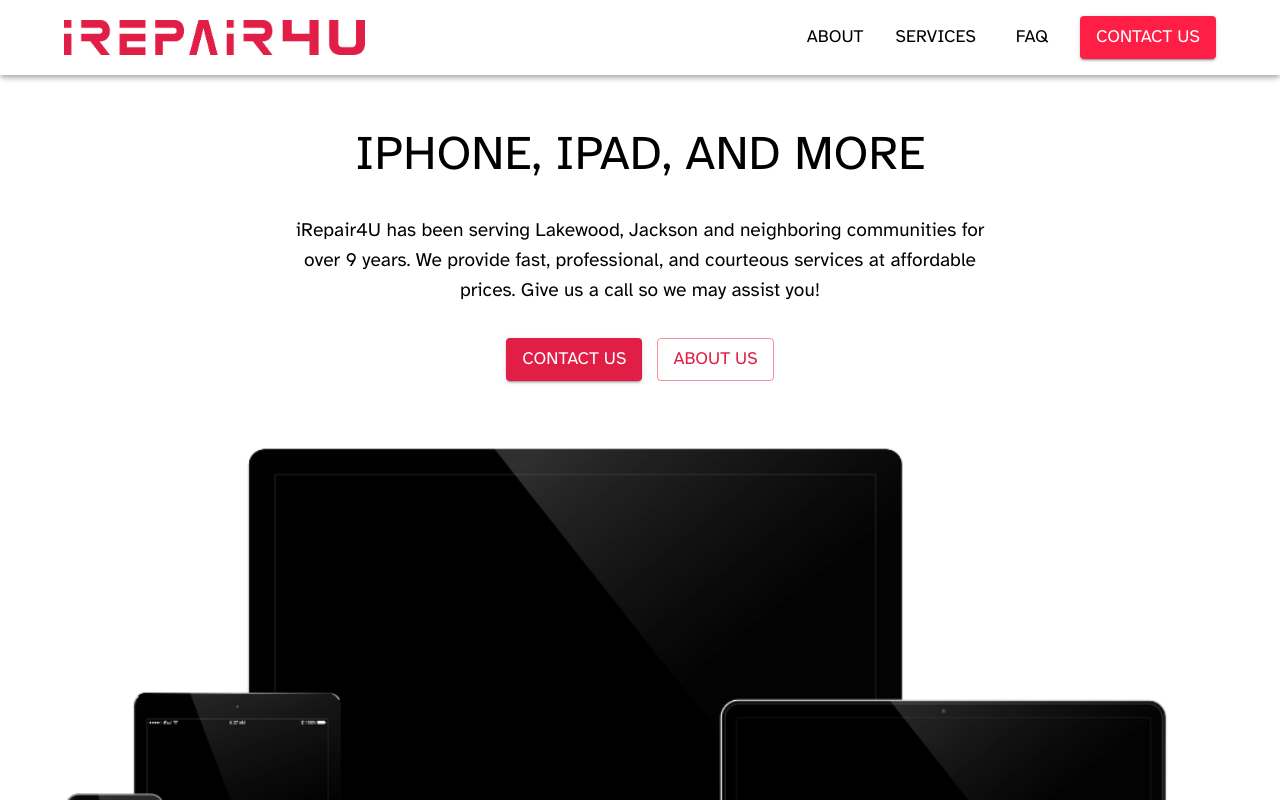
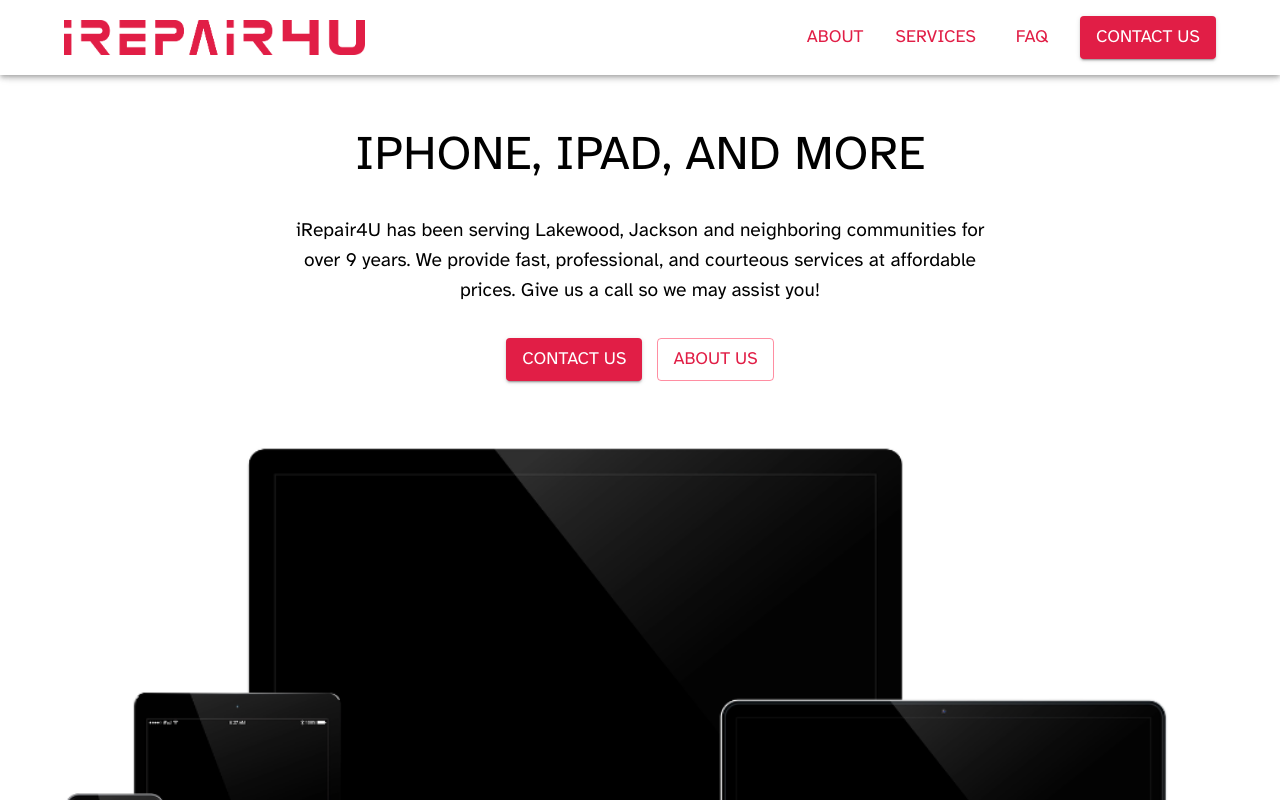
Before and after one commit to JosefGisis/irepair4u-next, a Next.js app: page / in a window 1280 px wide. Shown: the top 800 px of the page. Built offline with nearby package versions, Linux system fonts and the light colour scheme.

Commit message:
corrected appabar color

```diff
--- a/app/components/Appbar.tsx
+++ b/app/components/Appbar.tsx
@@ -14,7 +14,7 @@
 } from "@mui/material"
 import Link from "next/link"
 import MenuIcon from "@mui/icons-material/Menu"
-import { useTheme } from "@emotion/react"
+import { colorTheme } from "../../styles/colorTheme"
 
 const pages = [
 	{ name: "About", link: "/about" },
@@ -24,8 +24,8 @@
 ]
 
 function ResponsiveAppBar() {
-	const theme = useTheme()
-	const primaryColor = theme.palette.primary
+	const { redAccent, redAccentContrast } = colorTheme
+
 	const [anchorElNav, setAnchorElNav] = React.useState<null | HTMLElement>(
 		null
 	)
@@ -41,7 +41,7 @@
 	return (
 		<AppBar
 			position="fixed"
-			sx={{ backgroundColor: "#FFFFFF", color: "#000000" }}>
+			sx={{ backgroundColor: redAccentContrast, color: redAccent }}>
 			<Container maxWidth="lg">
 				<Toolbar
 					disableGutters
@@ -65,7 +65,7 @@
 							aria-haspopup="true"
 							onClick={handleOpenNavMenu}
 							color="inherit">
-							<MenuIcon style={{ width: 35, height: 35, color: primaryColor.main }} />
+							<MenuIcon style={{ width: 35, height: 35, color: redAccent }} />
 						</IconButton>
 						<Menu
 							id="menu-appbar"
@@ -110,9 +110,10 @@
 									sx={{
 										ml: 2,
 										my: 2,
+										background: page.name === "Contact Us" ? redAccent : "inherit",
 										color:
 											page.name === "Contact Us"
-												? primaryColor.contrastText
+												? redAccentContrast
 												: "inherit",
 										display: "block",
 									}}>
```
